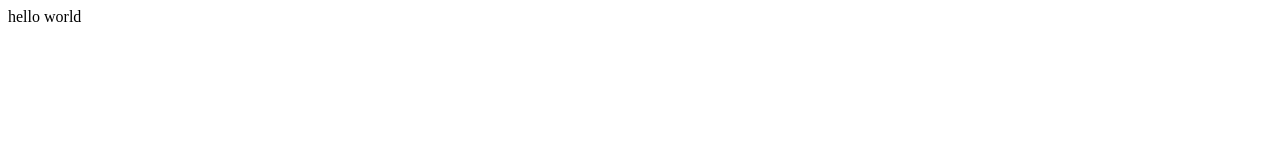
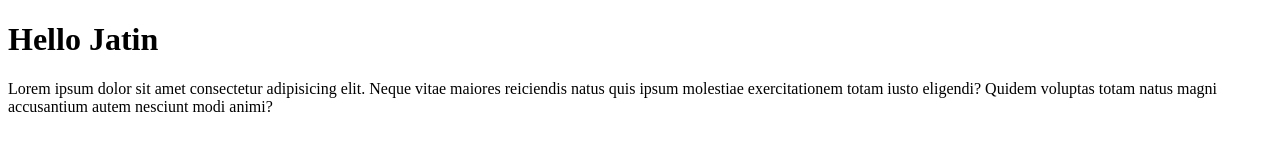
Before and after one commit to jatssdev/githubproject, a plain HTML site: page index.html in a window 1280 px wide. Drawn offline with Linux system fonts and the light colour scheme.

Commit message:
new data

```diff
--- a/index.html
+++ b/index.html
@@ -8,7 +8,13 @@
 </head>
 
 <body>
-    hello world
+    <h1>Hello Jatin</h1>
+
+
+    <p>Lorem ipsum dolor sit amet consectetur adipisicing elit. Neque vitae maiores reiciendis natus quis ipsum
+        molestiae exercitationem totam iusto eligendi? Quidem voluptas totam natus magni accusantium autem nesciunt modi
+        animi?</p>
+
 </body>
 
 </html>
```
